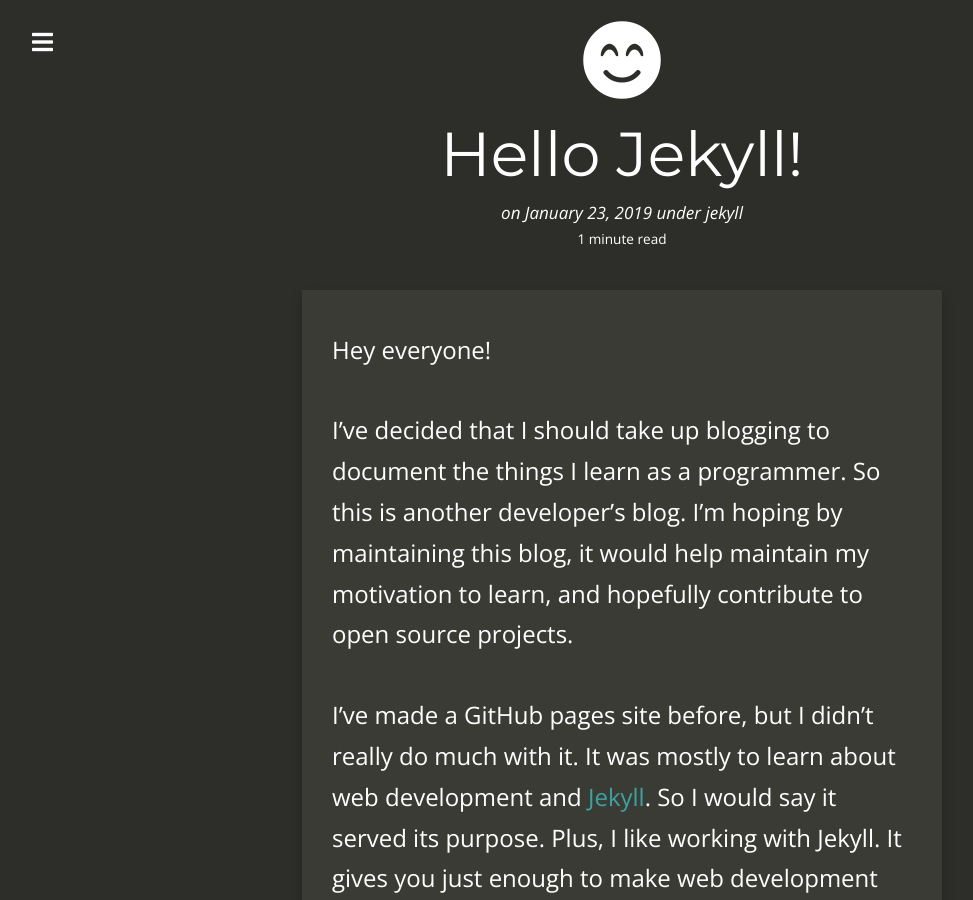
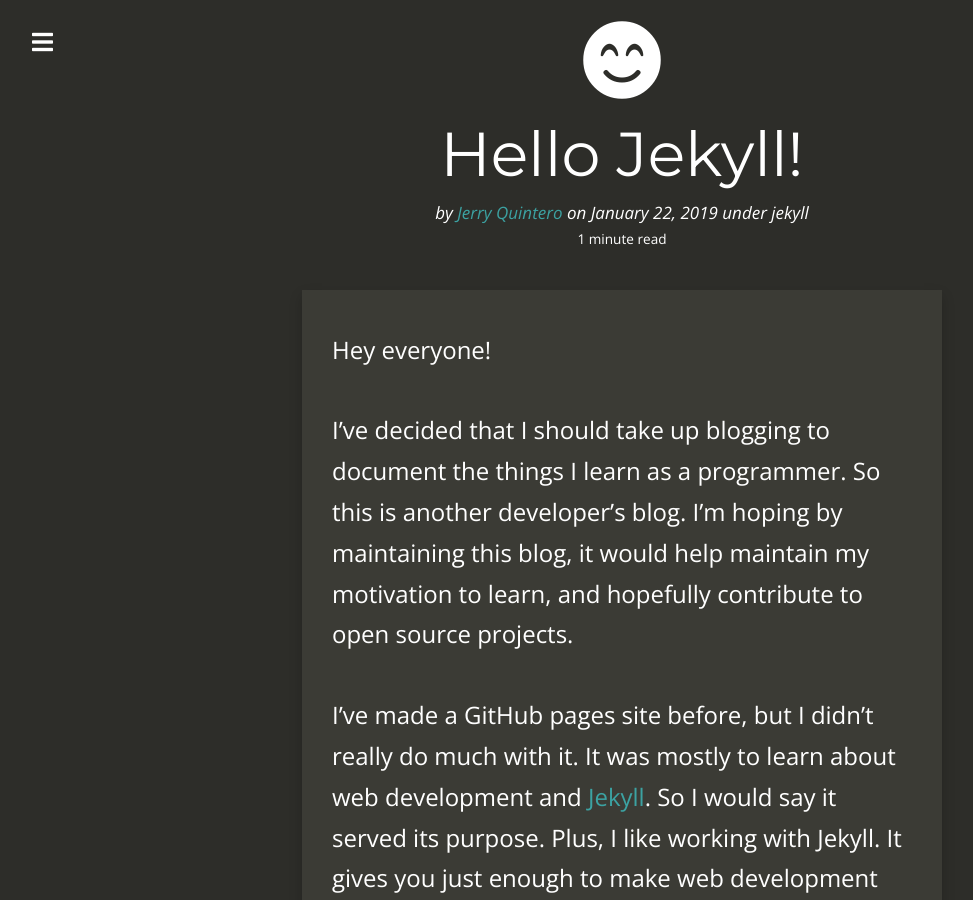
Before and after one commit to jerryq27/jerryq27.github.io, a Jekyll site: the page built from _posts/2019-01-22-hello-jekyll.md, in a window 1280 px wide and 900 px high. Shown: the whole window, without its empty margins (18-991 px from the left). Built offline with Jekyll 4.4.1, drawn with Linux system fonts in a browser that asks for light colours; nearby versions of some CDN libraries; some of the changed text lies outside the part shown.

Commit message:
Making front matter consistent.

```diff
--- a/_posts/2019-01-22-hello-jekyll.md
+++ b/_posts/2019-01-22-hello-jekyll.md
@@ -1,9 +1,15 @@
 ---
 layout:     post
-title:      "Hello Jekyll!"
-date:       2019-01-22 18:47:24 -0600
-categories: jekyll update
+title:      Hello Jekyll!
+date:       2019-01-22 18:47:24
+author:     Jerry Quintero
+categories: jekyll personal
 thumbnail:  smile-beam
+tags:
+ - blog
+ - developer's
+ - first
+ - post
 ---
 
 Hey everyone!
@@ -23,7 +29,7 @@
 Lastly, I should probably update some of my social media. I should start off
 by changing the default profile picture GitHub provides:
 
-<img src="{{site.baseurl}}/assets/img/github-default.png" alt="GitHub Profile" height="200" width="200">
+<img src="{{ site.images }}github-default.png" alt="GitHub Profile" height="200" width="200">
 
 I've also changed my GitHub user name to [{{site.github_username}}],
 which resulted in me having to fix a lot of local git settings, (Mostly just
@@ -33,7 +39,7 @@
 actually start using my Twitter account. Currently my profile picture is a banana dog..
 
 <a href="https://twitter.com/jerryq27">
-    <img src="{{site.baseurl}}/assets/img/banana-dog.jpg" alt="Banana Dog" height="200" width="200">
+    <img src="{{ site.images }}banana-dog.jpg" alt="Banana Dog" height="200" width="200">
 </a>
 
 classic.
```
